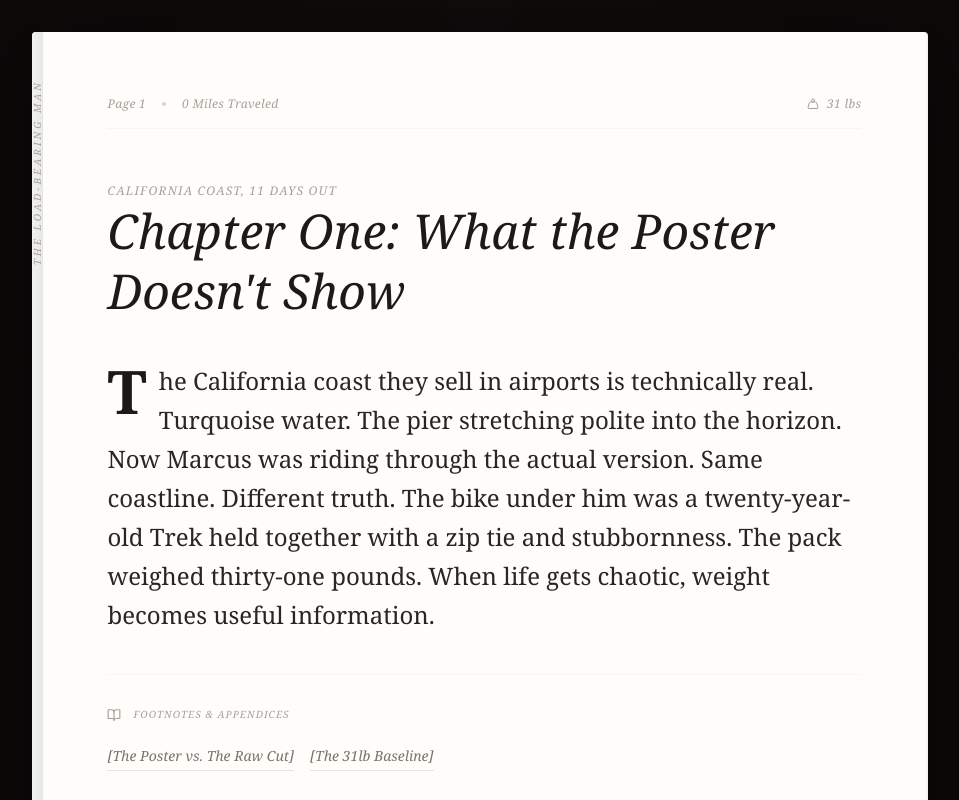
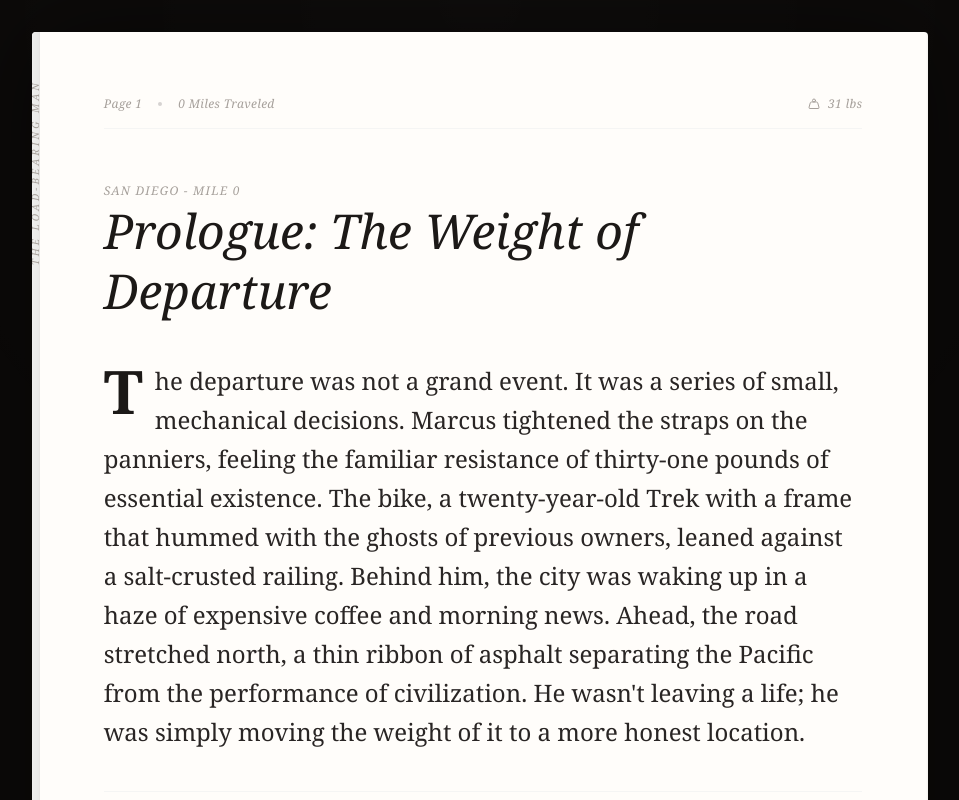
Before and after one commit to RyanrealAF/Loadbearingman, a React (Vite) app: page / in a window 1280 px wide. Shown: the top 800 px of the page, without its empty margins (160-1119 px from the left). Built offline with nearby package versions, Linux system fonts and the light colour scheme.

Commit message:
feat: Update scene structure and identifiers
Refactors the `SceneId` type and the `STORY_BEATS` object to better reflect the narrative progression of "The Load-Bearing Man." New identifiers provide a more granular and descriptive mapping of the story's journey along the California coast.

```diff
--- a/src/App.tsx
+++ b/src/App.tsx
@@ -22,7 +22,7 @@ import {
 
 // --- Types ---
 
-type SceneId = 'intro' | 'farmers-market' | 'taqueria' | 'night-roaster' | 'san-francisco' | 'conclusion';
+type SceneId = 'prologue' | 'orange-county' | 'santa-barbara' | 'pismo-taqueria' | 'big-sur' | 'santa-cruz' | 'san-francisco' | 'epilogue';
 
 interface DeepDive {
   id: string;
@@ -51,19 +51,13 @@ interface StoryBeat {
 }
 
 const STORY_BEATS: Record<SceneId, StoryBeat> = {
-  intro: {
-    title: "Chapter One: What the Poster Doesn't Show",
-    location: "California Coast, 11 Days Out",
-    text: "The California coast they sell in airports is technically real. Turquoise water. The pier stretching polite into the horizon. Now Marcus was riding through the actual version. Same coastline. Different truth. The bike under him was a twenty-year-old Trek held together with a zip tie and stubbornness. The pack weighed thirty-one pounds. When life gets chaotic, weight becomes useful information.",
-    marginalia: "The city maintains a dual-layered reality. The primary layer is a curated performance; the secondary layer is the functional infrastructure of survival.",
-    nextScene: 'farmers-market',
+  prologue: {
+    title: "Prologue: The Weight of Departure",
+    location: "San Diego - Mile 0",
+    text: "The departure was not a grand event. It was a series of small, mechanical decisions. Marcus tightened the straps on the panniers, feeling the familiar resistance of thirty-one pounds of essential existence. The bike, a twenty-year-old Trek with a frame that hummed with the ghosts of previous owners, leaned against a salt-crusted railing. Behind him, the city was waking up in a haze of expensive coffee and morning news. Ahead, the road stretched north, a thin ribbon of asphalt separating the Pacific from the performance of civilization. He wasn't leaving a life; he was simply moving the weight of it to a more honest location.",
+    marginalia: "Departure is the first act of witnessing. To move is to begin seeing the seams in the world's carefully constructed casing.",
+    nextScene: 'orange-county',
     deepDives: [
-      {
-        id: 'poster-vs-raw',
-        label: "The Poster vs. The Raw Cut",
-        icon: <Layers size={16} />,
-        content: "The 'Poster City' is a curated performance of civic virtue. It requires the systematic exclusion of 'unexpected variables' to maintain its teeth-clean teeth, tourist smile. The 'Raw Cut' is the unedited machine running in the dark, where the actual work of survival and maintenance happens."
-      },
       {
         id: '31lb-baseline',
         label: "The 31lb Baseline",
@@ -72,19 +66,28 @@ const STORY_BEATS: Record<SceneId, StoryBeat> = {
       }
     ]
   },
-  'farmers-market': {
-    title: "Chapter Two: The Poster City",
-    location: "9:00 AM - Farmers Market",
-    text: "Heirloom tomatoes in colors that shouldn't exist. Lavender honey. A woman in two-hundred-dollar yoga gear noticed him noticing. Her body shifted half an inch. Tiny movement. Subtle. Smooth. Two steps sideways. The universal nonverbal for: unexpected variable detected, adjusting position, nothing to see here.",
-    marginalia: "Avoidance behavior is a primary mechanism for maintaining the 'Poster City' boundary. The outsider is processed as a data variable to be bypassed.",
-    nextScene: 'taqueria',
+  'orange-county': {
+    title: "Chapter One: The Poster Coast",
+    location: "Orange County - Mile 85",
+    text: "The California coast they sell in airports is technically real. Turquoise water. The pier stretching polite into the horizon. But as Marcus rode through the manicured suburbs of the south, he saw the actual version. Same coastline, different truth. The lawns were too green for the drought, the air smelled of chlorine and expensive sunscreen. Here, the 'Poster City' was at its most aggressive. It was a curated performance of civic virtue, a place where the unexpected was systematically filtered out. He was a smudge on a perfect lens, a variable that the architecture wasn't designed to solve.",
+    marginalia: "The 'Poster City' requires the systematic exclusion of 'unexpected variables' to maintain its tourist smile. The outsider is the unedited truth.",
+    nextScene: 'santa-barbara',
     deepDives: [
       {
-        id: 'farmers-market-voice',
-        label: "The Farmers Market Voice",
-        icon: <Activity size={16} />,
-        content: "A voice calibrated for ambient receipt. What you say is receivable as evidence of who you are. The performance of caring about provenance is a social currency used to purchase a sense of belonging at the edge of the market."
-      },
+        id: 'poster-vs-raw',
+        label: "The Poster vs. The Raw Cut",
+        icon: <Layers size={16} />,
+        content: "The 'Poster City' is a curated performance of civic virtue. It requires the systematic exclusion of 'unexpected variables' to maintain its teeth-clean teeth, tourist smile. The 'Raw Cut' is the unedited machine running in the dark."
+      }
+    ]
+  },
+  'santa-barbara': {
+    title: "Chapter Two: The Market of Exclusion",
+    location: "Santa Barbara - Mile 210",
+    text: "In the shadow of the mission, the farmers market was a theater of provenance. Heirloom tomatoes in colors that shouldn't exist. Lavender honey. Marcus stood at the edge, his salt-stained shirt a stark contrast to the two-hundred-dollar yoga gear swirling around him. A woman noticed him noticing. Her body shifted half an inch—a tiny, subtle movement. Two steps sideways. It was the universal nonverbal for: unexpected variable detected, adjusting position, nothing to see here. The market didn't just sell food; it sold the comfort of a shared, curated reality.",
+    marginalia: "Avoidance behavior is a primary mechanism for maintaining social boundaries. The outsider is processed as a data variable to be bypassed.",
+    nextScene: 'pismo-taqueria',
+    deepDives: [
       {
         id: 'avoidance-mechanics',
         label: "Avoidance Mechanics",
@@ -93,32 +96,47 @@ const STORY_BEATS: Record<SceneId, StoryBeat> = {
       }
     ]
   },
-  'taqueria': {
-    title: "Chapter Three: What He Was For",
-    location: "7:00 AM - Next Town Taqueria",
-    text: "Two guys at the next table were deep in something. Not a casual disagreement. They paused when Marcus sat down. Then, the pressure change—the way a room shifts when two people who've been pulling against each other suddenly have a reason to stop. They oriented toward a third point. Him.",
+  'pismo-taqueria': {
+    title: "Chapter Three: The Structural Solution",
+    location: "Pismo Beach - Mile 290",
+    text: "The taqueria was loud, smelling of cilantro and hot oil. Two guys at the next table were deep in a disagreement that felt older than the building. They paused when Marcus sat down, the air between them thick with unresolved tension. Then, the pressure change—the way a room shifts when two people who've been pulling against each other suddenly have a reason to stop. They oriented toward a third point. Him. They didn't know him, but they knew what he was for. He was the solution to their friction, a shared target that allowed them to suspend their antagonism at zero cost.",
     marginalia: "The outsider functions as a low-cost consensus mechanism. Internal group tensions are resolved by orienting toward a shared external variable.",
-    nextScene: 'night-roaster',
+    nextScene: 'big-sur',
     deepDives: [
       {
         id: 'free-consensus',
         label: "Free Consensus",
         icon: <Layers size={16} />,
-        content: "The capacity to generate cross-factional alignment without requiring negotiation or compromise. Two people who cannot agree on anything find a shared target, allowing them to suspend their antagonism at zero cost to either party."
+        content: "The capacity to generate cross-factional alignment without requiring negotiation or compromise. Two people who cannot agree on anything find a shared target, allowing them to suspend their antagonism."
       },
       {
         id: 'ancodi-complex',
         label: "The ANCODI Complex",
         icon: <Activity size={16} />,
-        content: "The co-activation of Anxiety, Contempt, and Disgust. This affective configuration triggers intergroup aggression reliably, bypassing shared values and operating at the level of shared rejection."
+        content: "The co-activation of Anxiety, Contempt, and Disgust. This affective configuration triggers intergroup aggression reliably, bypassing shared values."
       }
     ]
   },
-  'night-roaster': {
-    title: "Chapter Four: The Education of the Outside",
-    location: "11:00 PM - Behind the Coffee Roaster",
-    text: "Brick holds the day's heat and releases it slow. Concrete steals it. A man in a bathrobe walking a dog stops. 'Good spot,' he says. 'Brick holds heat,' Marcus replies. The man nods. Both of those people are the city. The yoga gear and the bathrobe philosopher. Neither knows the other exists the way Marcus knows both of them.",
-    marginalia: "The outsider possesses a unified view of the city's disparate files. Knowledge is gained through direct negotiation with the physical architecture.",
+  'big-sur': {
+    title: "Chapter Four: The Silence of the Grade",
+    location: "Big Sur - Mile 360",
+    text: "The climb out of San Simeon is a lesson in humility. The road clings to the cliffs like a desperate thought. Marcus felt every ounce of the thirty-one pounds as he ground up the grades, the Pacific crashing hundreds of feet below. Here, the city was gone, replaced by the indifferent roar of the ocean and the silence of the redwoods. In the absence of people, the weight became purely physical. There was no social friction to bear, only the gravity of the earth. It was a different kind of load, one that didn't require a witness, only endurance.",
+    marginalia: "In the wild, weight is just physics. In the city, weight is a social statement. The transition between the two is where the truth lives.",
+    nextScene: 'santa-cruz',
+    deepDives: [
+      {
+        id: 'structural-labor',
+        label: "Structural Labor",
+        icon: <Layers size={16} />,
+        content: "The folk devil position constitutes a form of involuntary structural labor. The costs are borne by the individual, while the benefits of social cohesion accrue to the community."
+      }
+    ]
+  },
+  'santa-cruz': {
+    title: "Chapter Five: The Thermal Curriculum",
+    location: "Santa Cruz - Mile 440",
+    text: "Night in Santa Cruz is a technical negotiation. Marcus found a spot behind a coffee roaster where the brick walls still hummed with the day's heat. Brick is a battery; concrete is a thief. A man in a bathrobe walking a dog stopped. 'Good spot,' he said, his voice low. 'Brick holds heat,' Marcus replied. The man nodded, a brief moment of shared understanding between two versions of the city. The city teaches its curriculum through the physical properties of its materials, but only to those who are forced to listen. To the bathrobe philosopher, Marcus was a peer; to the yoga gear, he was a ghost.",
+    marginalia: "The city teaches its curriculum through the physical properties of its materials. Survival is a technical negotiation with the architecture.",
     nextScene: 'san-francisco',
     deepDives: [
       {
@@ -131,43 +149,37 @@ const STORY_BEATS: Record<SceneId, StoryBeat> = {
         id: 'intermission-show',
         label: "The Intermission Show",
         icon: <BookOpen size={16} />,
-        content: "Housed people treat night as an intermission. For the outsider, the intermission is the real show. The city at 2 a.m. is a completely different animal, running its actual operations without the casing on."
+        content: "Housed people treat night as an intermission. For the outsider, the intermission is the real show. The city at 2 a.m. is a completely different animal."
       }
     ]
   },
   'san-francisco': {
-    title: "Chapter Five: The City at Night Tells the Truth",
-    location: "Dusk - San Francisco Overpass",
-    text: "He reached San Francisco at dusk. Fog sliding in under the bridge. An older Vietnamese American man settled nearby. 'You just arrive?' he asked. 'Eleven days from San Diego,' Marcus said. The man smiled. 'Man who sees the whole system—he's inconvenient. So they make him the problem.'",
+    title: "Chapter Six: The System Witness",
+    location: "San Francisco - Mile 510",
+    text: "He reached the overpass at dusk, the fog sliding in under the Golden Gate like a cold secret. An older man, his face a map of long-forgotten journeys, settled nearby. 'You just arrive?' he asked. 'Eleven days from San Diego,' Marcus said. The man smiled, a slow, knowing thing. 'Man who sees the whole system—he's inconvenient. So they make him the problem.' Marcus looked out at the lights of the city, the machine running its actual operations without the casing on. He had seen the whole thing, from the manicured lawns to the thermal batteries. He was the witness they couldn't afford to believe.",
     marginalia: "The witness is perceived as a threat to the curated narrative. Making the witness 'the problem' is a defensive maneuver by the system.",
-    nextScene: 'conclusion',
+    nextScene: 'epilogue',
     deepDives: [
       {
         id: 'witness-problem',
         label: "The Witness Problem",
         icon: <Search size={16} />,
-        content: "You cannot unwitness something. The city's preferred version requires the outsider to be illegible—to be the problem—so that the unedited version of the city cannot circulate with any authority."
-      },
+        content: "You cannot unwitness something. The city's preferred version requires the outsider to be illegible—to be the problem—so that the unedited version of the city cannot circulate."
+      }
+    ]
+  },
+  'epilogue': {
+    title: "Epilogue: The Load-Bearing Man",
+    location: "The End of the Road",
+    text: "The journey was over, but the weight remained. Some communities carry their weight on bridges and buildings, engineered and calculated. Others carry it on people, unacknowledged and invisible. The load-bearing man didn't volunteer for the position, but the architecture of the city was built around him anyway. He was the anchor for their cohesion, the target for their tensions, the witness to their unedited truths. Marcus closed his eyes, the hum of the road still in his bones. The road was real. The weight was real. And for now, that was enough.",
+    marginalia: "The 'Load-Bearing Man' is a structural necessity in certain social architectures, bearing the weight of communal cohesion through exclusion.",
+    nextScene: 'prologue',
+    deepDives: [
       {
         id: 'inconvenient-truth',
         label: "Inconvenient Truths",
         icon: <BookOpen size={16} />,
-        content: "Testimony is harder to dismiss than argument. The city has given Marcus testimony by accident, just by running itself while he was present. This knowledge lives in him now and cannot be extracted."
-      }
-    ]
-  },
-  'conclusion': {
-    title: "The Load-Bearing Man",
-    location: "The End of the Road",
-    text: "Some communities carry their weight on bridges and buildings. Others carry it on people. The load-bearing man didn't volunteer for the position. The architecture was built around him anyway. Marcus closed his eyes. And slept.",
-    marginalia: "The 'Load-Bearing Man' is a structural necessity in certain social architectures, bearing the weight of communal cohesion through exclusion.",
-    nextScene: 'intro',
-    deepDives: [
-      {
-        id: 'structural-labor',
-        label: "Structural Labor",
-        icon: <Layers size={16} />,
-        content: "The folk devil position constitutes a form of involuntary structural labor. The costs are borne by the individual, while the benefits of social cohesion accrue to the community."
+        content: "Testimony is harder to dismiss than argument. The city has given Marcus testimony by accident, just by running itself while he was present."
       }
     ]
   }
@@ -245,12 +257,14 @@ const Marginalia = ({ text, progress }: { text: string, progress: number }) => (
 
 const PageInfo = ({ miles, load, scene }: { miles: number, load: number, scene: SceneId }) => {
   const pageMap: Record<SceneId, number> = {
-    intro: 1,
-    'farmers-market': 12,
-    taqueria: 28,
-    'night-roaster': 45,
-    'san-francisco': 62,
-    conclusion: 84
+    prologue: 1,
+    'orange-county': 12,
+    'santa-barbara': 28,
+    'pismo-taqueria': 45,
+    'big-sur': 62,
+    'santa-cruz': 84,
+    'san-francisco': 102,
+    epilogue: 120
   };
 
   return (
@@ -270,7 +284,7 @@ const PageInfo = ({ miles, load, scene }: { miles: number, load: number, scene:
 
 export default function App() {
   const [state, setState] = useState<StoryState>({
-    scene: 'intro',
+    scene: 'prologue',
     load: 31,
     vibeShift: 0,
     distanceTraveled: 0,
@@ -281,9 +295,9 @@ export default function App() {
 
   const handleNext = () => {
     const nextId = currentBeat.nextScene;
-    if (nextId === 'intro') {
+    if (nextId === 'prologue') {
       setState({
-        scene: 'intro',
+        scene: 'prologue',
         load: 31,
         vibeShift: 0,
         distanceTraveled: 0,
@@ -292,12 +306,23 @@ export default function App() {
       return;
     }
 
+    const milesMap: Record<SceneId, number> = {
+      prologue: 0,
+      'orange-county': 85,
+      'santa-barbara': 210,
+      'pismo-taqueria': 290,
+      'big-sur': 360,
+      'santa-cruz': 440,
+      'san-francisco': 510,
+      epilogue: 510
+    };
+
     setState(prev => ({
       ...prev,
       scene: nextId,
-      load: prev.load + (Math.random() > 0.5 ? 1 : 0),
-      vibeShift: Math.min(100, prev.vibeShift + 15),
-      distanceTraveled: prev.distanceTraveled + 20,
+      load: prev.load + (Math.random() > 0.7 ? 1 : 0),
+      vibeShift: Math.min(100, prev.vibeShift + 12),
+      distanceTraveled: milesMap[nextId],
     }));
   };
 
```
